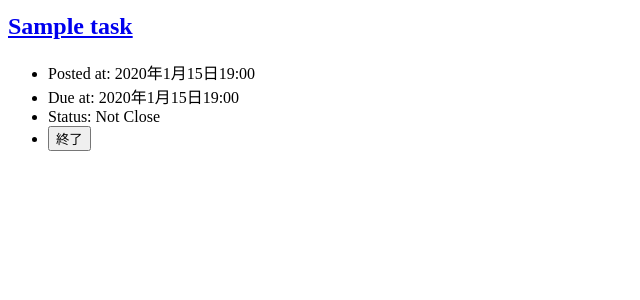
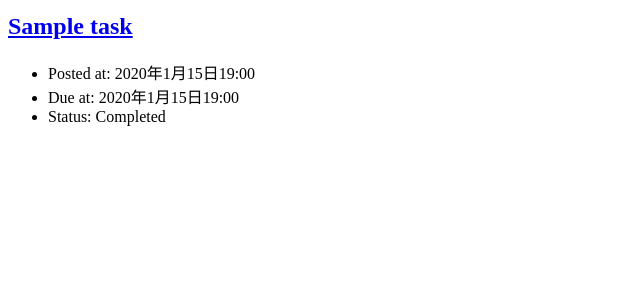
Before and after one commit to mui-1729/django-test-exercise, a Django app: page / in a window 1280 px wide. Shown: the part 256-556 px from the top of the page, without its empty margins (0-640 px from the left). Run offline with Django 5.2, Linux system fonts and the light colour scheme; tables that the repository leaves empty hold one stand-in row (values such as "Sample post").

Commit message:
Fix close task URLs and template

```diff
--- a/todo/templates/todo/index.html
+++ b/todo/templates/todo/index.html
@@ -41,12 +41,12 @@
       <li>Due at: {{ task.due_at }}</li>
       {% endif %}
 
-      {% if task.close %}
-      <li>Status: Close</li>
+      {% if task.completed %}
+      <li>Status: Completed</li>
       {% else %}
-      <li>Status: Not Close</li>
+      <li>Status: Not Completed</li>
       <li>
-        <form action="{% url 'complete' task.id %}" method="post">
+        <form action="{% url 'close' task.id %}" method="post">
           {% csrf_token %}
           <button type="submit">終了</button>
         </form>
```
